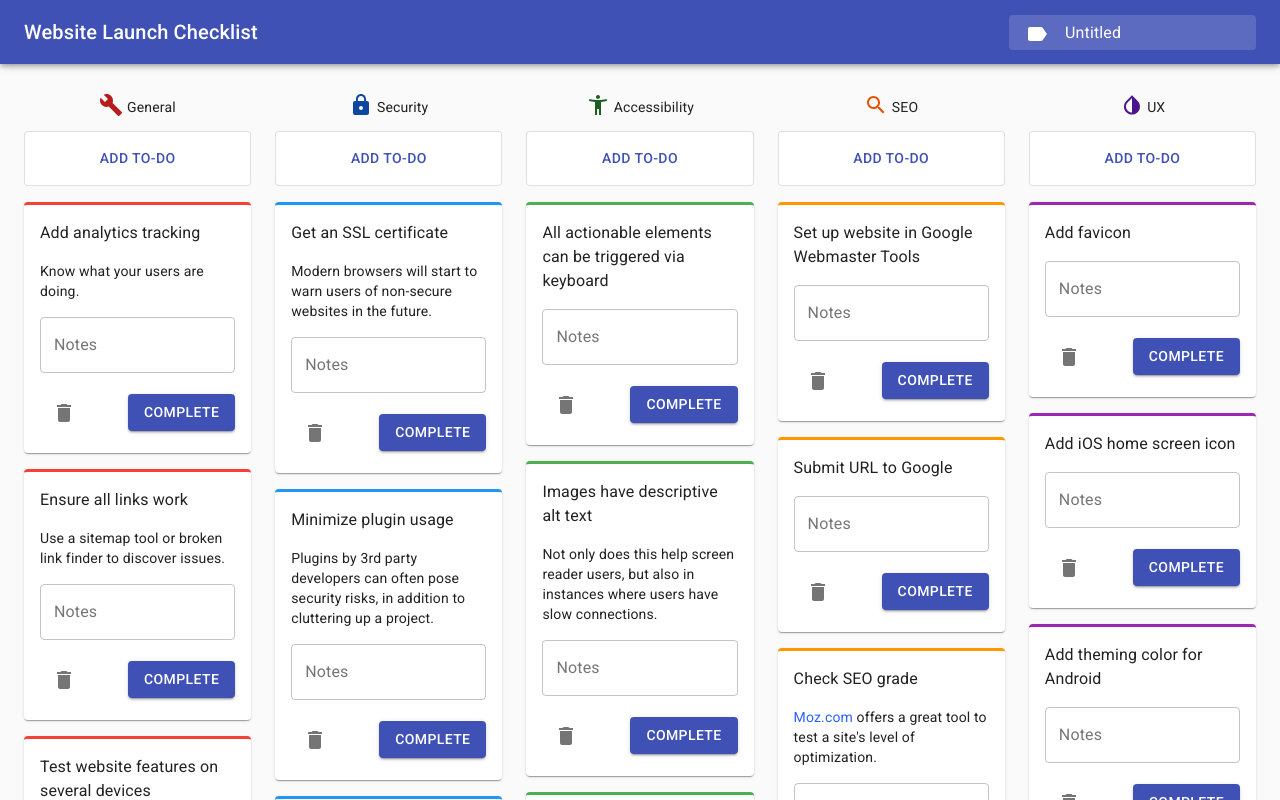
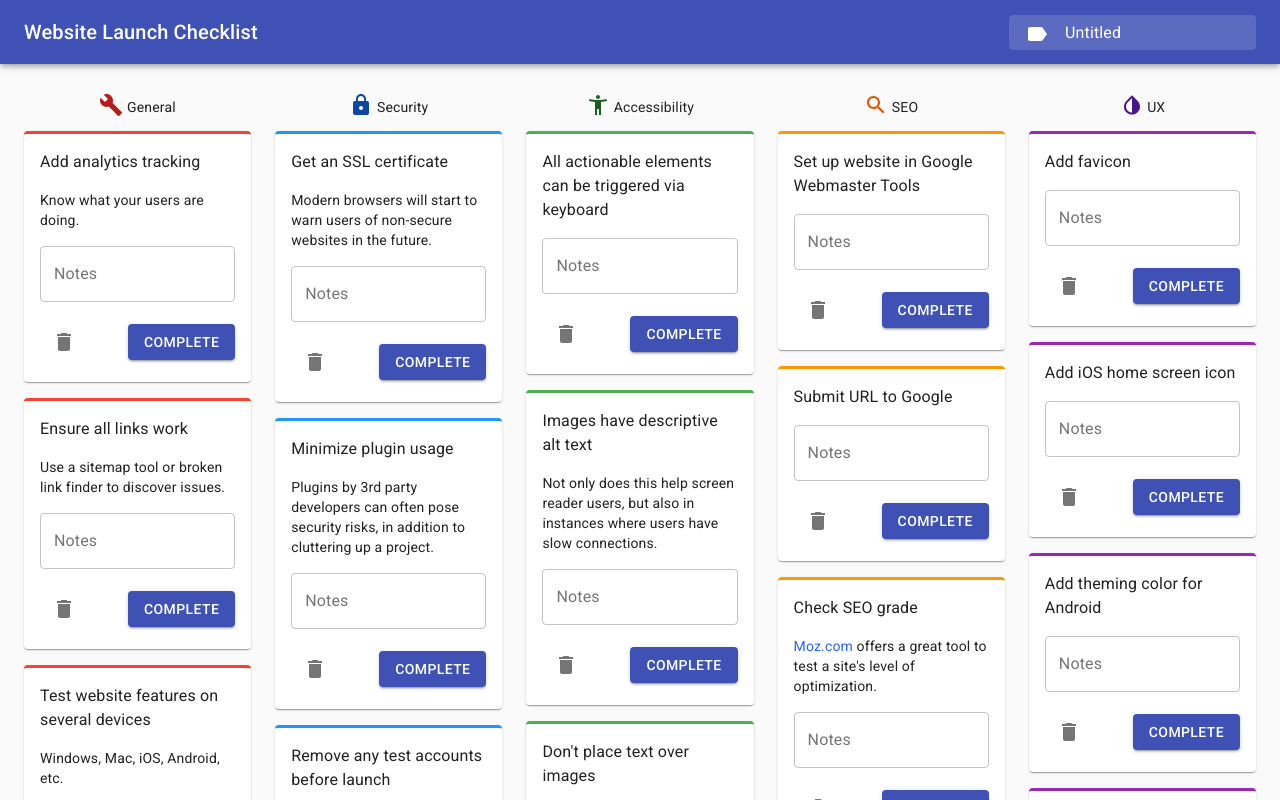
Before and after one commit to almondj/websitechecklist, a React (Create React App) app: page / in a window 1280 px wide. Shown: the top 800 px of the page. Built offline with nearby package versions, Linux system fonts and the light colour scheme.

Commit message:
more adjustments

```diff
--- a/src/SwimLaneTitle.jsx
+++ b/src/SwimLaneTitle.jsx
@@ -78,9 +78,10 @@ class SwimLaneTitle extends Component {
 					{titleIcon(this.props.category, classes)}{" "}{/* space inserted by prettier */}
 					{this.props.category}
 				</p>
-				<Paper className={classes.catPaper} variant="outlined">
+				{/* <Paper className={classes.catPaper} variant="outlined">
 					<Button className={classes.catButton} color="primary">Add To-Do</Button>
-				</Paper>
+					you click this and it does an update.php insert thing; then the swimlanes re-render?
+				</Paper> */}
 			</React.Fragment>
 		);
 	}
--- a/src/Swimmer.jsx
+++ b/src/Swimmer.jsx
@@ -195,7 +195,7 @@ class Swimmer extends Component {
               className={descriptionState}
               dangerouslySetInnerHTML={createMarkup(this.state.description)}
             />
-            <div className={descriptionState}>
+              {this.state.completed === "false" ? (
                 <SwimmerTag
                   hash={this.state.hash}
                   swimmer={this.state.swimmer}
@@ -203,7 +203,9 @@ class Swimmer extends Component {
                   progress={this.props.progress}
                   error={this.props.error}
                 />
-            </div>
+              ) : (
+                ""
+              )}
             <Grid
               container
               direction="row"
```
Lines whose indentation alone changed are shown as unchanged.
